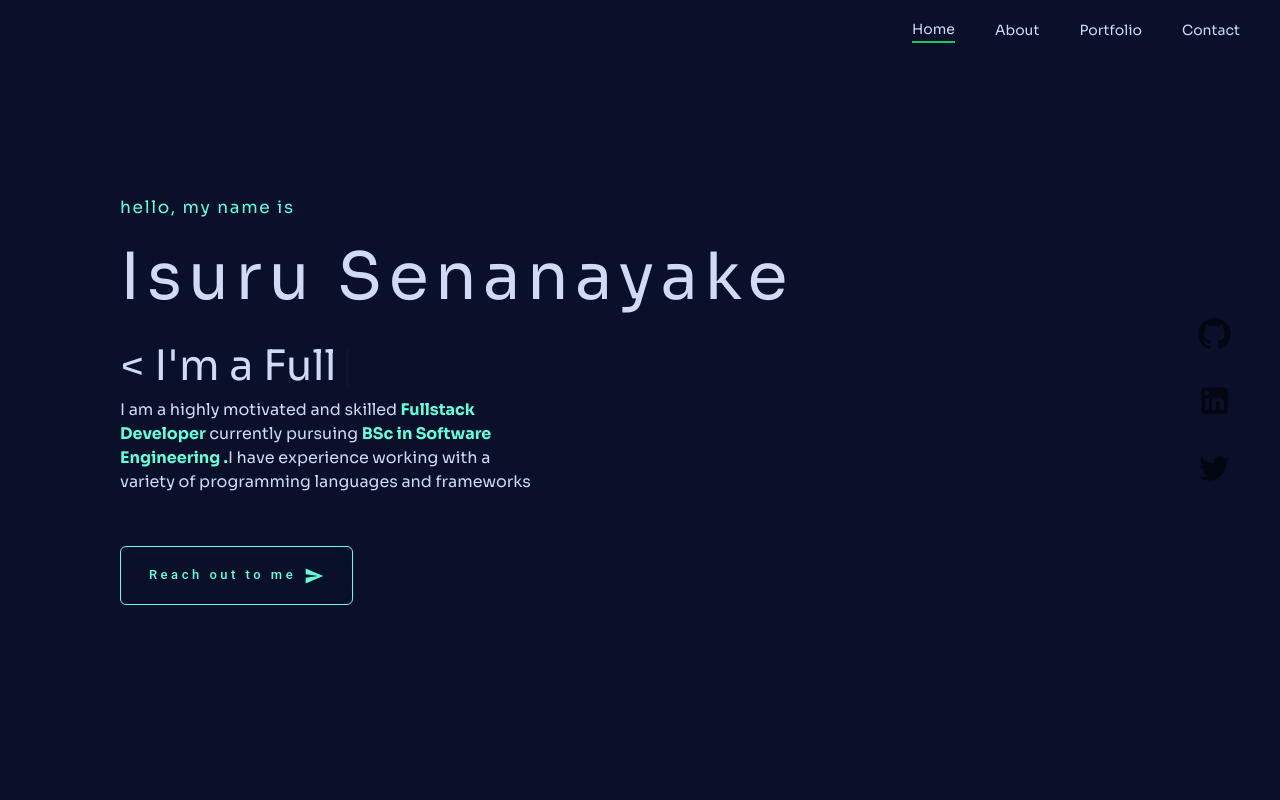
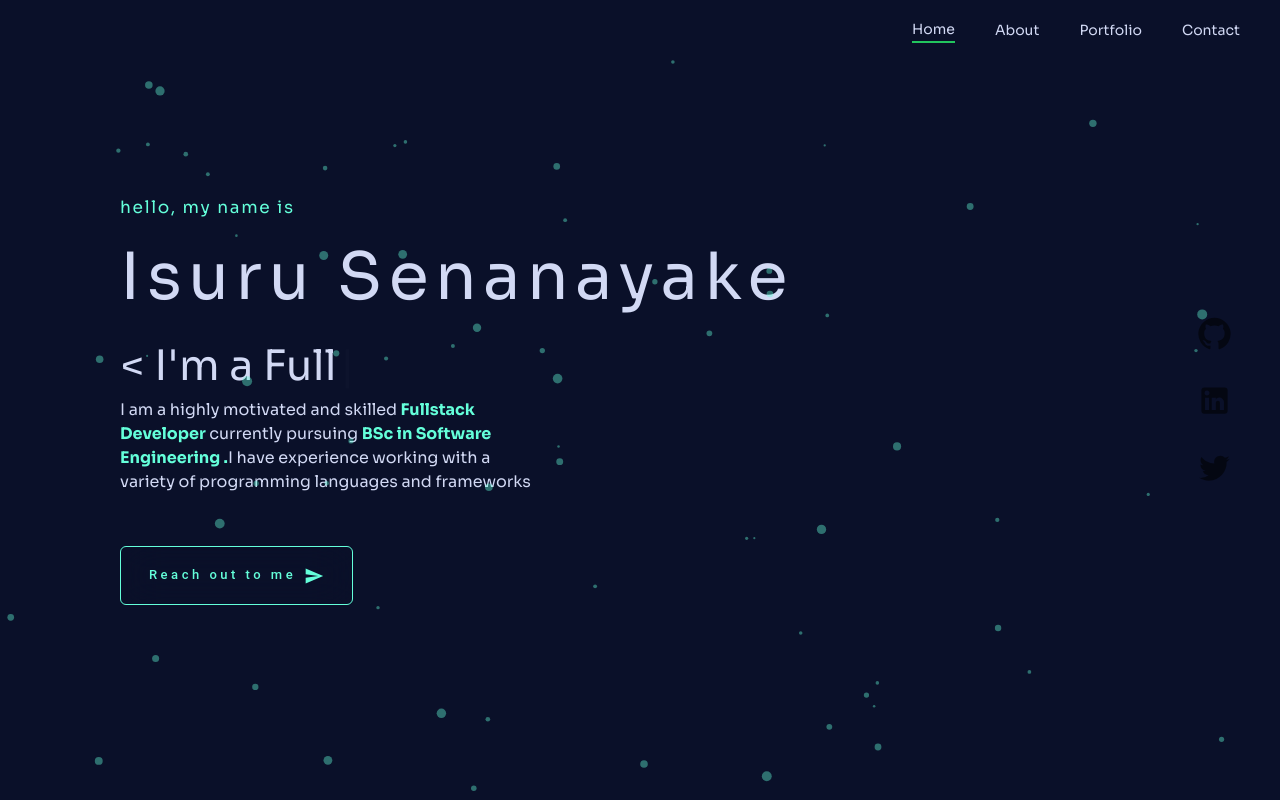
Before and after one commit to isurumanoddev/M-Portfolio-Next.js, a Next.js app: page / in a window 1280 px wide. Built offline with nearby package versions, Linux system fonts and the light colour scheme.

Commit message:
Add tsparticles animation engine

```diff
--- a/components/Hero.js
+++ b/components/Hero.js
@@ -20,12 +20,11 @@ function Hero() {
     }, []);
 
     const [text, count] = useTypewriter({
-        words:["< I'm a Full Stack Developer />","< I'm an Undergraduate Student />", "< I build things for Web />"],
-        loop:true,
+        words: ["< I'm a Full Stack Developer />", "< I'm an Undergraduate Student />", "< I build things for Web />"],
+        loop: true,
         delaySpeed: 2000,
 
     });
-
 
 
     return (
@@ -33,10 +32,14 @@ function Hero() {
             <div className="px-4 md:px-10 md:mx-auto mt-10 md:mt-0 flex flex-col justify-center items-start">
                 <div className="flex flex-col gap-2 md:gap-1 relative">
 
-                    <div className="text-[15px] md:text-[16px] lg:text-[17px] text-[#64FFDA] tracking-widest">hello, my name is</div>
+                    <div className="text-[15px] md:text-[16px] lg:text-[17px] text-[#64FFDA] tracking-widest">hello, my
+                        name is
+                    </div>
 
 
-                    <div className="pb-1 pt-1 text-[40px] md:text-[50px]  lg:text-[65px] tracking-widest ">Isuru Senanayake</div>
+                    <div className="pb-1 pt-1 text-[40px] md:text-[50px]  lg:text-[65px] tracking-widest ">Isuru
+                        Senanayake
+                    </div>
 
 
                     <div className="h-auto md:h-[60px] text-[24px] md:text-[35px] lg:text-[42px]">
@@ -45,11 +48,12 @@ function Hero() {
                             <Cursor curorColor={"#F7AB0A"}/>
                         </p>
 
-                   </div>
+                    </div>
 
                     <p className="text-[14px] md:text-[16px] w-3/4  md:w-1/2 lg:w-2/5 pb-4">I am a highly motivated and
                         skilled<strong className="text-[#64FFDA]"> Fullstack Developer
-                        </strong> currently pursuing <strong className="text-[#64FFDA]"> BSc in Software Engineering .</strong>I have
+                        </strong> currently pursuing <strong className="text-[#64FFDA]"> BSc in Software Engineering
+                            .</strong>I have
                         experience
                         working with a variety of programming languages and frameworks
                     </p>
@@ -58,7 +62,7 @@ function Hero() {
 
 
                 <div className="mt-3 flex flex-row gap-3 md:pt-6">
-                    <Button  className="button ">Reach out to me <Send
+                    <Button className="button ">Reach out to me <Send
                         fontSize={"small"}/></Button>
                     {/*<Button id={"download__btn"} className="hidden lg:flex gap-3 text-xs bg-[#64FFDA] tracking-widest text-white border-none outline-none px-7 ">Download Cv <Download*/}
                     {/*    fontSize={"small"}/></Button>*/}
@@ -71,11 +75,11 @@ function Hero() {
                         <GitHub fontSize={"large"}/>
                     </IconButton>
                     <IconButton href={"https://github.com/isurumanoddev"} target="_blank"
-                                  className={"text-white"}>
+                                className={"text-white"}>
                         <LinkedIn fontSize={"large"}/>
                     </IconButton>
                     <IconButton href={"https://github.com/isurumanoddev"} target="_blank"
-                                  className={"text-white"}>
+                                className={"text-white"}>
                         <Twitter fontSize={"large"}/>
                     </IconButton>
 
@@ -83,6 +87,60 @@ function Hero() {
 
 
             </div>
+
+            <Particles
+                id="tsparticles"
+                init={particlesInit}
+                loaded={particlesLoaded}
+                options={{
+
+                    background: {
+                        color: {
+                            value: "",
+                        },
+                    }, fpsLimit: 120, interactivity: {
+                        events: {
+                            onClick: {
+                                enable: true, mode: "push",
+                            }, onHover: {
+                                enable: true, mode: "repulse",
+                            }, resize: true,
+                        }, modes: {
+                            push: {
+                                quantity: 4,
+                            }, repulse: {
+                                distance: 200, duration: 0.4,
+                            },
+                        },
+                    }, particles: {
+                        color: {
+                            value: "#64FFDA",
+                        },
+
+                        links: {
+                            color: "#99e2e6", distance: 150, enable: false, opacity: 0.3, width: 1,
+                        }, collisions: {
+                            enable: true,
+                        }, move: {
+                            direction: "none", enable: true, outModes: {
+                                default: "bounce",
+                            }, random: false, speed: 1, straight: false,
+                        }, number: {
+                            density: {
+                                enable: true, area: 1000,
+                            }, value: 80,
+                        }, opacity: {
+                            value: 0.4,
+                        }, shape: {
+                            type: "circle",
+                        }, size: {
+                            value: {min: 1, max: 5},
+                        },
+                    }, detectRetina: true
+
+
+                }}
+            />
         </div>
 
     );
--- a/components/Skills.js
+++ b/components/Skills.js
@@ -11,7 +11,7 @@ function Skills() {
             transition={{duration: 2.5}}
 
 
-            className={"mx-auto px-10 relative flex flex-col text-center md:text-left min-h-screen max-w-6xl justify-center items-center"}>
+            className={"mx-auto px-10  relative flex flex-col text-center md:text-left min-h-screen max-w-6xl justify-center items-center"}>
             <h3 className={"absolute top-24 text-2xl uppercase text-center tracking-[20px]"}>Skills</h3>
 
             <div className={"grid grid-cols-4 gap-5"}>
```
